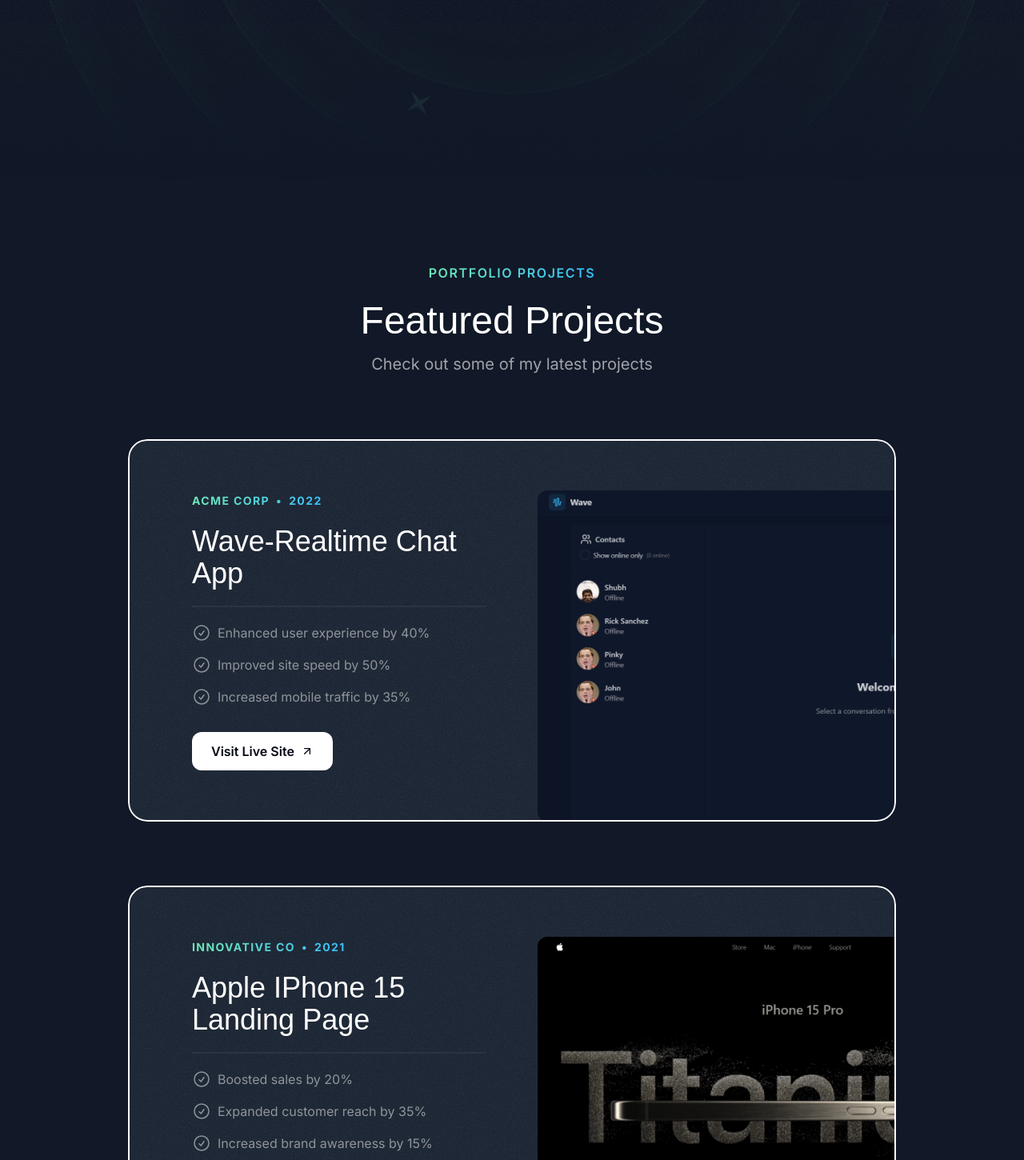
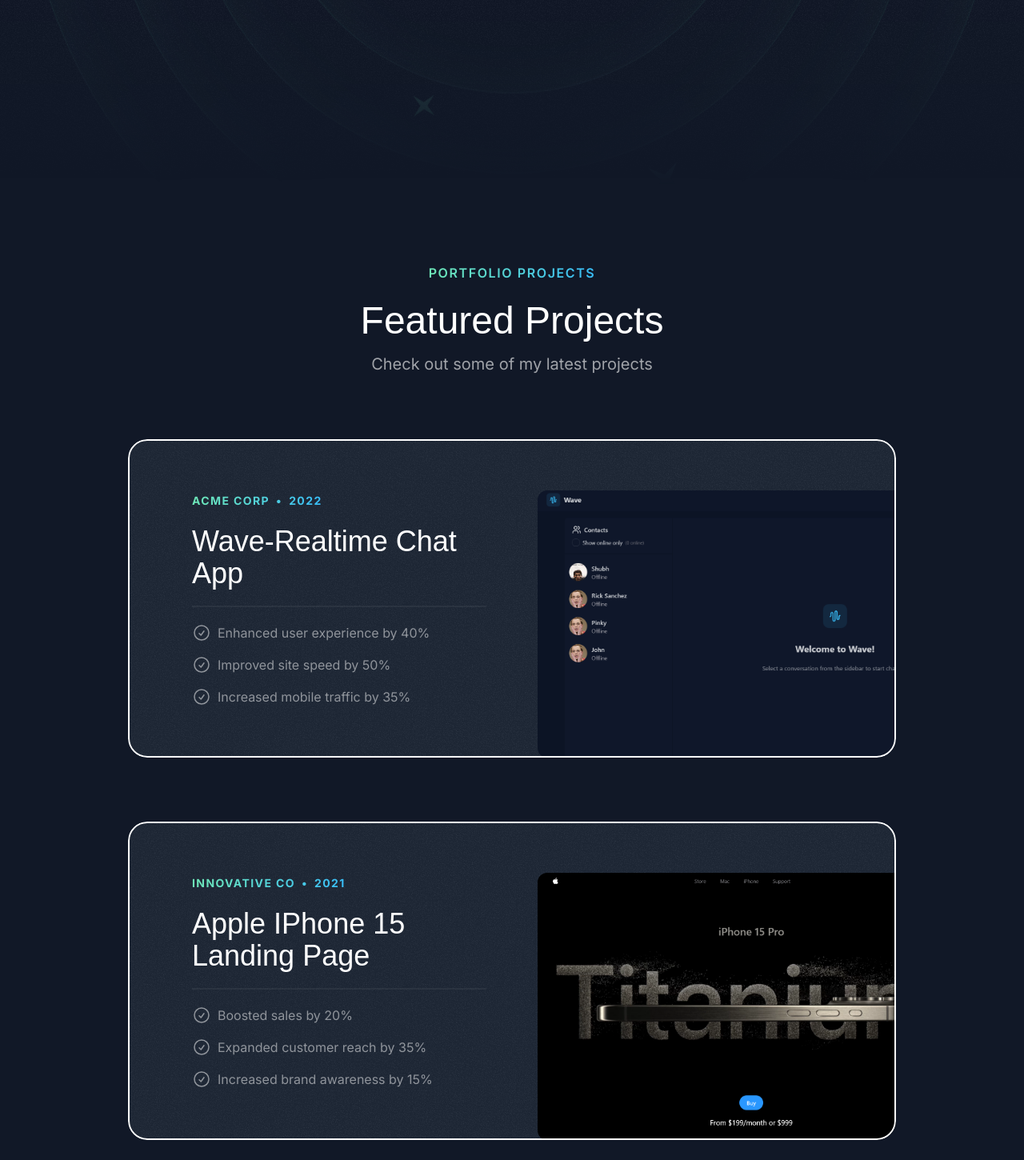
Before and after one commit to vaibhavisno-one/Personal-website, a Next.js app: page / in a window 1280 px wide. Shown: the part 619-2069 px from the top of the page at 80% size. Built offline with nearby package versions, Linux system fonts and the light colour scheme; a web font is replaced by a local one.

Commit message:
all animation

```diff
--- a/package.json
+++ b/package.json
@@ -10,7 +10,7 @@
   },
   "dependencies": {
     "@svgr/webpack": "^8.1.0",
-    "framer-motion": "^11.3.21",
+    "framer-motion": "^11.18.0",
     "next": "14.2.5",
     "react": "^18",
     "react-dom": "^18",
--- a/src/components/Card.tsx
+++ b/src/components/Card.tsx
@@ -1,19 +1,20 @@
 import grainImage from '@/assets/images/grain.jpg';
 import { twMerge } from 'tailwind-merge';
-import { PropsWithChildren } from 'react';
+import { ComponentPropsWithoutRef, PropsWithChildren,  } from 'react';
+
 
 export const Card = ({
   className,
   children,
-}: PropsWithChildren<{
-  className?: string;
-}>) => {
+  ...other
+}: ComponentPropsWithoutRef<'div'>) => {
   return (
     <div
       className={twMerge(
         "bg-gray-800 rounded-3xl relative z-0 overflow-hidden after:z-10 after:content-[''] after:absolute after:inset-0 after:outline-2 after:outline after:-outline-offset-2 after:rounded-3xl after:outline-white/2 ts-none  ",
         className
       )}
+      {...other}
     >
       {/* Background grain image */}
       <div
--- a/src/sections/About.tsx
+++ b/src/sections/About.tsx
@@ -1,9 +1,10 @@
+'use client'
 import { Card } from "@/components/Card";
 import { SectionHeader } from "@/components/SectionHeader";
 import StarIcon from "@/assets/icons/star.svg";
 import bookImage from "@/assets/images/book-cover.png";
 import Image from "next/image";
-// import { title } from "process";
+// import { title } from "process"; // Removed unused import
 import JavascriptIcon from "@/assets/icons/square-js.svg";
 import HTMLIcon from "@/assets/icons/html5.svg";
 import CssIcon from "@/assets/icons/css3.svg";
@@ -13,135 +14,144 @@ import GithubIcon from "@/assets/icons/github.svg";
 import { TechIcon } from "@/components/TechIcon";
 import mapImage from "@/assets/images/map.png";
 import smileMemoji from "@/assets/images/memoji-smile.png";
-import { title } from "process";
 import { CardHeader } from "@/components/CardHeader";
 import { ToolboxItems } from "@/components/ToolboxItems";
+import {motion} from 'framer-motion'
+import { useRef } from "react";
 
-
-const toolboxItems =[
+// Toolbox items data
+const toolboxItems = [
   {
-    title:"JavaScript",
-    iconType:JavascriptIcon,
+    title: "JavaScript",
+    iconType: JavascriptIcon,
   },
   {
-    title:"HTML5",
-    iconType:HTMLIcon,
+    title: "HTML5",
+    iconType: HTMLIcon,
   },
   {
-    title:"CSS3",
-    iconType:CssIcon
+    title: "CSS3",
+    iconType: CssIcon,
   },
   {
-    title:"React",
-    iconType:ReactIcon,
+    title: "React",
+    iconType: ReactIcon,
   },
   {
-    title:"Chrome",
-    iconType:ChromeIcon,
+    title: "Chrome",
+    iconType: ChromeIcon,
   },
   {
-    title:"Github",
-    iconType:GithubIcon,
+    title: "Github",
+    iconType: GithubIcon,
   },
-]
+];
 
-const hobbies =[
+// Hobbies data
+const hobbies = [
   {
-    title:"Travelling",
-    emoji:'🌍',
-    left:'5%',
-    top:'5%',
+    title: "Travelling",
+    emoji: "🌍",
+    left: "5%",
+    top: "5%",
   },
   {
-    title:"Football",
-    emoji:'⚽',
-    left:'50%',
-    top:'5%',
+    title: "Football",
+    emoji: "⚽",
+    left: "50%",
+    top: "5%",
   },
   {
-    title:'Gaming',
-    emoji:'🎮',
-    left:'10%',
-    top:'35%',
+    title: "Gaming",
+    emoji: "🎮",
+    left: "10%",
+    top: "35%",
   },
   {
-    title:'Reading',
-    emoji:'📚',
-    left:'35%',
-    top:'40%',
-  },
-
-  {
-    title:'Music',
-    emoji:'🎵',
-    left:'35%',
-    top:'65%',
+    title: "Reading",
+    emoji: "📚",
+    left: "35%",
+    top: "40%",
   },
   {
-    title:'Reading',
-    emoji:'📚',
-    left:'75%',
-    top:'80%',
+    title: "Music",
+    emoji: "🎵",
+    left: "35%",
+    top: "65%",
   },
+  {
+    title: "Yoga", // Changed from 'Reading' for variety
+    emoji: "🧘",
+    left: "75%",
+    top: "80%",
+  },
+  {
+    title: "Photography", // Changed from 'Music' for variety
+    emoji: "📷",
+    left: "65%",
+    top: "70%",
+  },
+];
 
-  {
-    title:'Music',
-    emoji:'🎵',
-    left:'65%',
-    top:'70%%',
-  },
-
-]
-
-
+// About section component
 export const AboutSection = () => {
+  const constraintRef = useRef(null);
   return (
     <div className="py-20 lg:py-28">
       <div className="container">
-        <SectionHeader eyebrow="About Me" title="A Glimpse Into My World" description="Learn more about who I am and what I do."/>
+        <SectionHeader
+          eyebrow="About Me"
+          title="A Glimpse Into My World"
+          description="Learn more about who I am and what I do."
+        />
 
         <div className="mt-20 flex flex-col gap-8">
-          <div className="grid grid-cols-1 gap-8 md:grid md:grid-cols-5 lg:grid-cols-3">
+          <div className="grid grid-cols-1 gap-8 md:grid-cols-5 lg:grid-cols-3">
             <Card className="h-[320px] md:col-span-2 lg:col-span-1">
-              <CardHeader title="My Reads" description="Explore my favorite books" className="px-6 pt-6"/>
+              <CardHeader title="My Reads" description="Explore my favorite books" className="px-6 pt-6" />
               <div className="w-40 mx-auto mt-2 md:mt-0">
-              <Image src={bookImage} alt="Book Cover"  />
+                <Image src={bookImage} alt="Book Cover" />
               </div>
             </Card>
 
             <Card className="h-[320px] md:col-span-3 lg:col-span-2">
-            <CardHeader title="My Toolbox" description="Explore my favorite tools and resources"  className="" />
-              <ToolboxItems items = {toolboxItems} className=""/>
-              <ToolboxItems items = {toolboxItems} className="mt-6 " itemsWrapperClassName="-translate-x-1/2"/>
+              <CardHeader title="My Toolbox" description="Explore my favorite tools and resources" className="px-6 pt-6" />
+              <ToolboxItems items={toolboxItems} className="" itemsWrapperClassName="animate-move-left [animation-duration:30s]" />
+              <ToolboxItems items={toolboxItems} className="mt-6" itemsWrapperClassName="animate-move-right [animation-duration:15s]" />
             </Card>
           </div>
 
-          <div className="grid grid-cols-1 gap-8  md:grid-cols-5 lg:grid-cols-3">
+          <div className="grid grid-cols-1 gap-8 md:grid-cols-5 lg:grid-cols-3">
             <Card className="h-[320px] p-0 flex flex-col md:col-span-3 lg:col-span-2">
-            <CardHeader title="Beyond Code" description="Explore My Hobbies and Interestss"  className="px-6 py-6"/>
-              <div className="relative flex-1">
-                {hobbies.map(hobby =>(
-                  <div key={hobby.title} className="inline-flex gap-2 px-6 bg-gradient-to-r from-emerald-300 to-sky-400 rounded-full py-1.5 absolute " style={{
-                    left:hobby.left,
-                    top:hobby.top
-                  }}>
+              <CardHeader title="Beyond Code" description="Explore My Hobbies and Interests" className="px-6 py-6" />
+              <div className="relative flex-1" ref={constraintRef}>
+                {hobbies.map((hobby) => (
+                  <motion.div
+                    key={hobby.title}
+                    className="inline-flex gap-2 px-6 bg-gradient-to-r from-emerald-300 to-sky-400 rounded-full py-1.5 absolute"
+                    style={{
+                      left: hobby.left,
+                      top: hobby.top,
+                    }}
+                    drag
+                    dragConstraints={constraintRef}
+                  >
                     <span className="font-medium text-gray-950">{hobby.title}</span>
                     <span>{hobby.emoji}</span>
-                  </div>
-                  ))}
+                  </motion.div>
+                ))}
               </div>
             </Card>
 
             <Card className="h-[320px] p-0 relative md:col-span-2 lg:col-span-1">
-              <Image src={mapImage} alt="Map"
-              className="w-full h-full object-cover object-left-top"/>
-              <div className="absolute top-1/2 left-1/2 -translate-x-1/2 -translate-y-1/2 rounded-full bg-gradient-to-r from-emerald-300 to-sky-400 after:content[''] after:absolute after:inset-0 after:rounded-full after:-z-10 after:bg-gradient-to-r after:outline after:outline-2 after:-outline-offset-2 after:roundfded-full after:outline-gray-950/50">
-                <Image src={smileMemoji} alt="smile"
-                className="size-20"/>
+              <Image src={mapImage} alt="Map" className="w-full h-full object-cover object-left-top" />
+              <div className="absolute top-1/2 left-1/2 -translate-x-1/2 -translate-y-1/2 rounded-full bg-gradient-to-r from-emerald-300 to-sky-400 after:content[''] after:absolute after:inset-0 after:rounded-full after:-z-10 after:bg-gradient-to-r after:outline after:outline-2 after:-outline-offset-2 after:roundfded-full after:outline-gray-950/30">
+                <div className="absolute inset-0 rounded-full from-emerald-300 to-sky-400 -z-20 animate-ping [animation-duration:5000ms] "></div>
+                <div className="absolute inset-0 rounded-full from-emerald-300 to-sky-400 -z-10"></div>
+                <Image src={smileMemoji} alt="smile" className="size-20" />
               </div>
             </Card>
           </div>
-
         </div>
       </div>
     </div>
--- a/src/sections/Projects.tsx
+++ b/src/sections/Projects.tsx
@@ -1,4 +1,4 @@
-// import darkSaasLandingPage from "@/assets/images/dark-saas-landing-page.png";
+// Import statements
 import ChatApp from "@/assets/images/Chat_app (1).png";
 import AppleImage from "@/assets/images/Apple_website.png";
 import Image from "next/image";
@@ -8,7 +8,7 @@ import grainImage from "@/assets/images/grain.jpg";
 import { SectionHeader } from "@/components/SectionHeader";
 import { Card } from "@/components/Card";
 
-
+// Portfolio project data
 const portfolioProjects = [
   {
     type: "Acme Corp",
@@ -48,69 +48,62 @@ const portfolioProjects = [
   },
 ];
 
+// Projects section component
 export const ProjectsSection = () => {
   return (
     <section className="pb-16 lg:py-24">
       <div className="container">
-        <SectionHeader eyebrow="Portfolio Projects" title="Featured Projects" description="Check out some of my latest projects" />
-        {/* <div className="flex justify-center">
-          <p className="uppercase font-semibold tracking-widest bg-gradient-to-r from-emerald-300
-          to-sky-400 bg-clip-text text-transparent text-center">
-            Real-world Results
-          </p>
-        </div>
-        <h2 className="font-serif text-3xl text-center mt-6 md:text-5xl">
-          Featured Projects
-        </h2>
-        <p className="text-center text-white/60 mt-4 md:text-lg lg:text-xl max-w-md mx-auto">
-          Khud pae tarif
-        </p> */}
-        <div className=" md:mt-20  flex flex-col mt-10 gap-20 ">
-          {portfolioProjects.map(projects =>(
-            <Card key={projects.title} className=" px-8 pt-8 pb-0
-              md:pt-12  md:px-10 lg:pt-16 lg:px-20 ">
-
-
-
-
-              <div className="lg:grid lg:grid-cols-2 lg:gap-16 ">
+        <SectionHeader
+          eyebrow="Portfolio Projects"
+          title="Featured Projects"
+          description="Check out some of my latest projects"
+        />
+        <div className="md:mt-20 flex flex-col mt-10 gap-20">
+          {portfolioProjects.map((projects, index) => (
+            <Card
+              key={projects.title}
+              className="px-8 pt-8 pb-0 md:pt-12 md:px-10 lg:pt-16 lg:px-20 sticky"
+              style={{
+                top: `calc(64px + ${index * 20}px)`,  // Corrected the template literal
+              }}
+            >
+              <div className="lg:grid lg:grid-cols-2 lg:gap-16">
                 <div className="lg:pb-16">
-
-                    <div className="bg-gradient-to-r from-emerald-300 to-sky-400 inline-flex gap-2
-                      font-bold uppercase tracking-widest text-sm text-transparent bg-clip-text">
+                  <div className="bg-gradient-to-r from-emerald-300 to-sky-400 inline-flex gap-2 font-bold uppercase tracking-widest text-sm text-transparent bg-clip-text">
                     <span>{projects.type}</span>
                     <span>&bull;</span>
                     <span>{projects.year}</span>
-
                   </div>
-                  <h3 className="font-serif text-2xl mt-2 md:mt-5 md:text-4xl">  {projects.title}</h3>
-                  <hr  className="border-t-2 border-white/5 mt-4 md:mt-5"/>
+                  <h3 className="font-serif text-2xl mt-2 md:mt-5 md:text-4xl">
+                    {projects.title}
+                  </h3>
+                  <hr className="border-t-2 border-white/5 mt-4 md:mt-5" />
                   <ul className="flex flex-col gap-4 mt-4 md:mt-5">
-                    {projects.results.map(result =>(
-                      <li className="flex gap-2 text-sm md:text-base text-white/50">
-                        <CheckCircle className="size-5 md:size-6"/>
+                    {projects.results.map((result) => (
+                      <li key={result.title} className="flex gap-2 text-sm md:text-base text-white/50">
+                        <CheckCircle className="size-5 md:size-6" />
                         <span>{result.title}</span>
                       </li>
                     ))}
                   </ul>
+                  {projects.link && (
                     <a href={projects.link}>
-                    <button className="bg-white text-gray-950 h-12 w-full md:w-auto px-6 rounded-xl font-semibold
-                    inline-flex items-center justify-center gap-2 mt-8" >
-
+                      <button className="bg-white text-gray-950 h-12 w-full md:w-auto px-6 rounded-xl font-semibold inline-flex items-center justify-center gap-2 mt-8">
                         <span>Visit Live Site</span>
-                      <ArrowUpRight className="size-4"/>
+                        <ArrowUpRight className="size-4" />
                       </button>
                     </a>
+                  )}
                 </div>
                 <div className="relative">
-                  <Image src= {projects.image} alt ={projects.title}
-                  className="mt-8 -mb-4 md:-mb-0 lg:mt-0 lg:absolute rounded-xl lg:h-full lg:w-auto lg:max-w-none " />
+                  <Image
+                    src={projects.image}
+                    alt={projects.title}
+                    className="mt-8 -mb-4 md:-mb-0 lg:mt-0 lg:absolute rounded-xl lg:h-full lg:w-auto lg:max-w-none"
+                  />
                 </div>
-
               </div>
-
             </Card>
-
           ))}
         </div>
       </div>
--- a/tailwind.config.ts
+++ b/tailwind.config.ts
@@ -27,7 +27,9 @@ const config: Config = {
         serif:'var(--font-serif)',
       },
       animation: {
-        'ping-large':'ping-large 1s ease-in-out infinity',
+        'ping-large':'ping-large 1s ease-in-out infinite',
+        'move-left':'move-left 1s linear infinite',
+        'move-right':'move-right 1s linear infinite'
       },
       keyframes: {
         'ping-large': {
@@ -35,6 +37,22 @@ const config: Config = {
             transform:'scale(3)',
             opacity: '0',
           }
+          },
+          'move-left':{
+            '0%':{
+              transform:'translateX(0)'
+            },
+            '100%':{
+              transform:'translateX(-50%)'
+            }
+          },
+          'move-right':{
+            '0%':{
+              transform:'translateX(-50%)'
+            },
+            '100%':{
+              transform:'translateX(0%)'
+            }
           }
       }
     },
```
Also changed, not shown: src/components/ToolboxItems.tsx (+8 -1 lines), src/sections/Tape.tsx (+12 -6 lines), src/sections/Testimonials.tsx (+10 -3 lines), 1 other file (tests, documents, lock files or other folders). Lines whose indentation alone changed are shown as unchanged.
